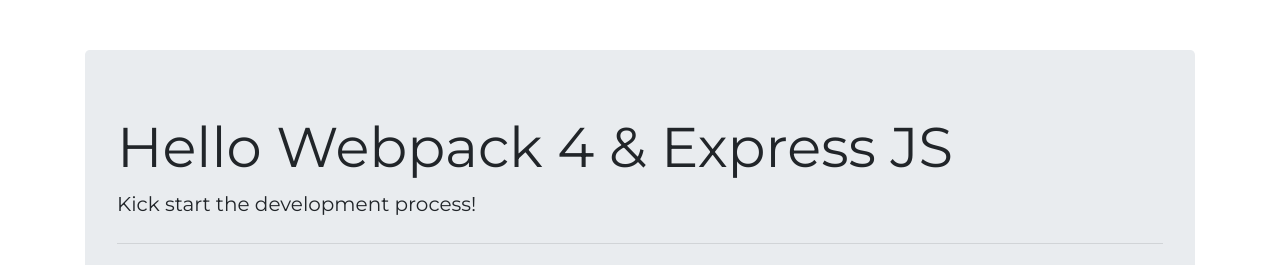
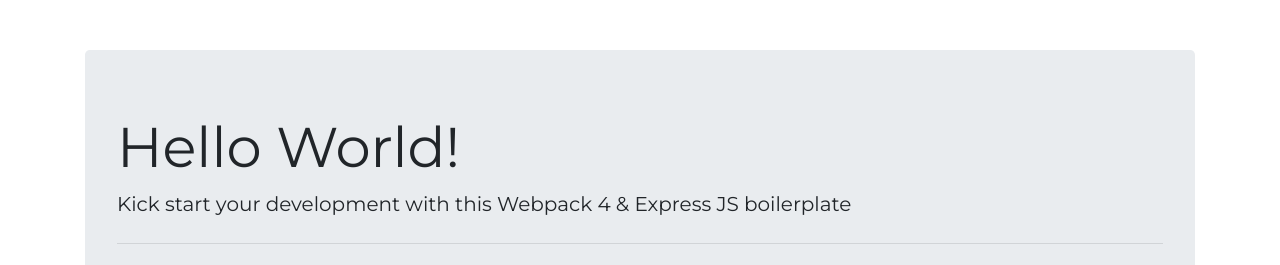
Before and after one commit to mattstuhring/my-webpack-4-express-boilerplate, a website built with webpack: page src/client/index.html in a window 1280 px wide. Shown: the top 265 px of the page. Built offline with nearby package versions, Linux system fonts and the light colour scheme.

Commit message:
Update jumpotron display verbiage

```diff
--- a/src/client/index.html
+++ b/src/client/index.html
@@ -12,8 +12,8 @@
 
 
       <div class="jumbotron">
-        <h1 class="display-4">Hello Webpack 4 & Express JS</h1>
-        <p class="lead">Kick start the development process!</p>
+        <h1 class="display-4">Hello World!</h1>
+        <p class="lead">Kick start your development with this Webpack 4 & Express JS boilerplate</p>
         <hr class="my-4">
 
           <div class="row imgs-row">
```
Also changed, not shown: dist/client-bundle.js, dist/index.html.
